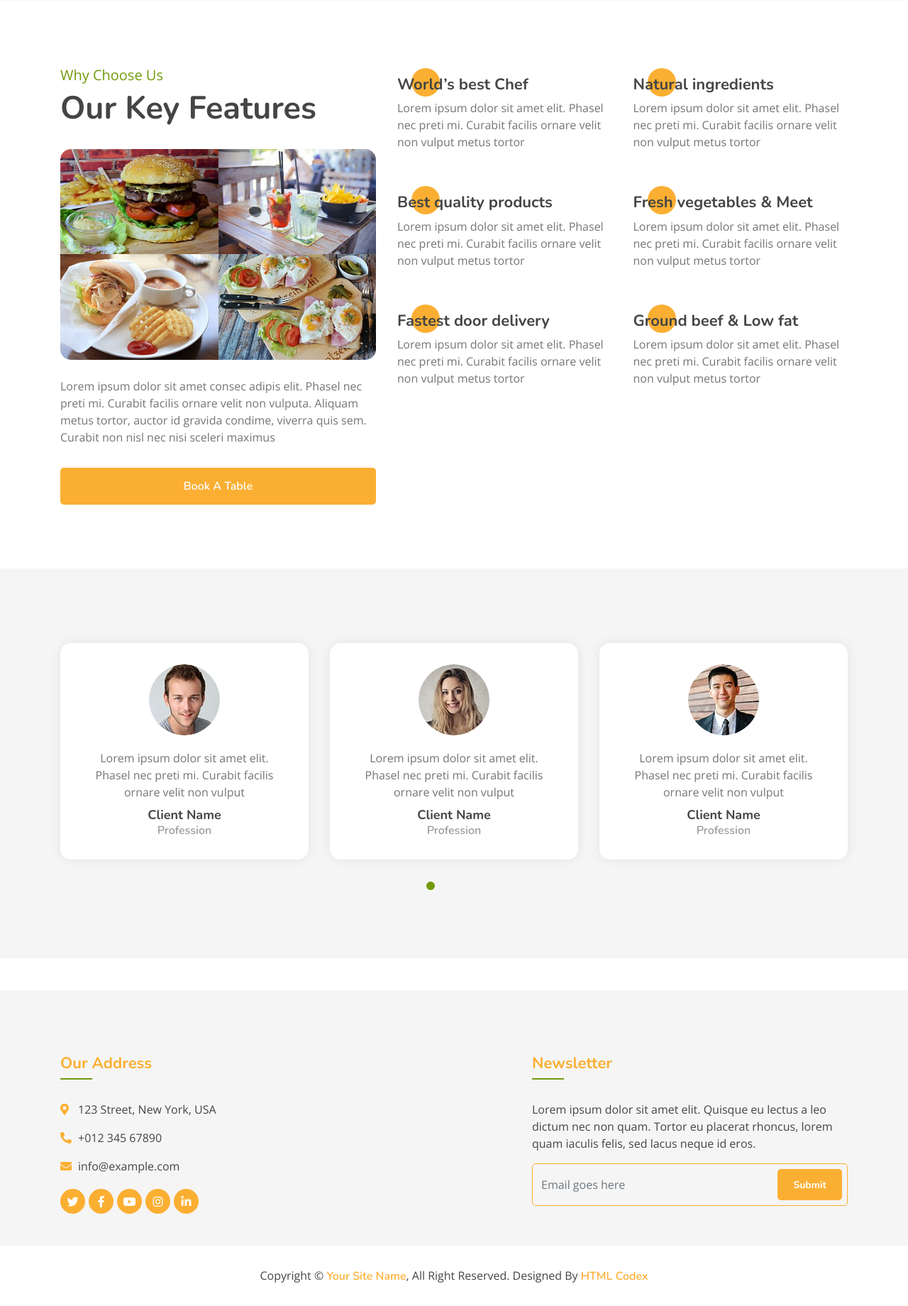
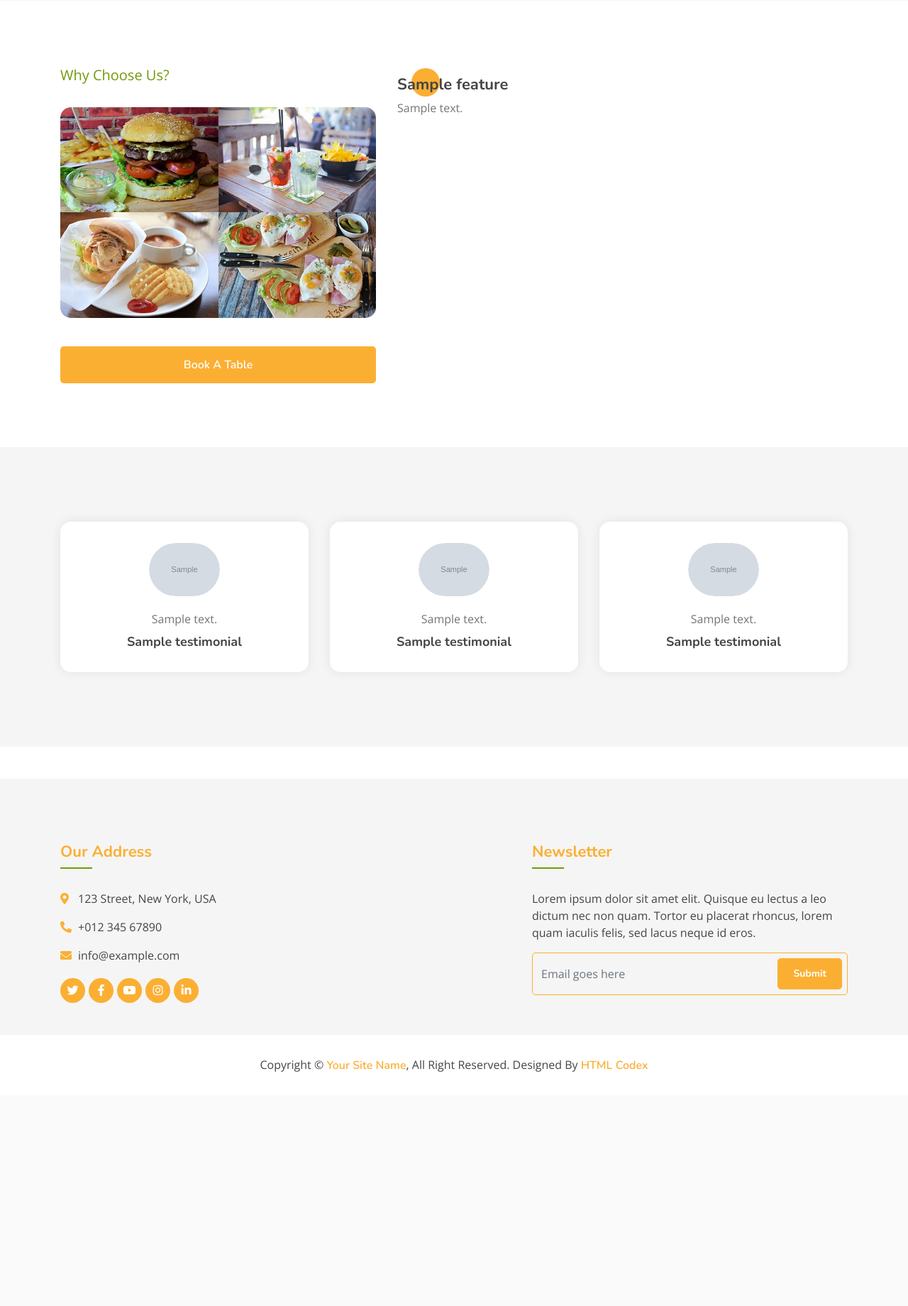
Before and after one commit to ifecog/IRestaurant, a Django app: page / in a window 1280 px wide. Shown: the part 1311-3151 px from the top of the page at 71% size. After the commit the page ends 2821 px from the top, so only its background shows below. Run offline with Django 4.2, Linux system fonts and the light colour scheme; tables that the repository leaves empty hold one stand-in row (values such as "Sample post"); grey boxes marked "Sample" are stand-in pictures; some libraries are stand-ins or nearby versions.

Commit message:
Dynamic home page configuration

```diff
--- a/meals/views.py
+++ b/meals/views.py
@@ -1,6 +1,13 @@
 from django.shortcuts import render
-from . import models
+from . models import Feature, Testimonial
 
 # Create your views here.
 def home(request):
-    return render(request, 'pages/home.html')
+    features = Feature.objects.all()
+    testimonials = Testimonial.objects.all()
+    context = {
+        'features': features,
+        'testimonials': testimonials,
+    }
+
+    return render(request, 'pages/home.html', context)
--- a/template/pages/home.html
+++ b/template/pages/home.html
@@ -109,8 +109,7 @@
     <div class="row">
       <div class="col-lg-5">
         <div class="section-header">
-          <p>Why Choose Us</p>
-          <h2>Our Key Features</h2>
+          <p>Why Choose Us?</p>
         </div>
         <div class="feature-text">
           <div class="feature-img">
@@ -129,81 +128,20 @@
               </div>
             </div>
           </div>
-          <p>
-            Lorem ipsum dolor sit amet consec adipis elit. Phasel nec preti mi.
-            Curabit facilis ornare velit non vulputa. Aliquam metus tortor,
-            auctor id gravida condime, viverra quis sem. Curabit non nisl nec
-            nisi sceleri maximus
-          </p>
           <a class="btn custom-btn" href="">Book A Table</a>
         </div>
       </div>
       <div class="col-lg-7">
         <div class="row">
+          {% for feature in features %}
           <div class="col-sm-6">
             <div class="feature-item">
               <i class="flaticon-cooking"></i>
-              <h3>World’s best Chef</h3>
-              <p>
-                Lorem ipsum dolor sit amet elit. Phasel nec preti mi. Curabit
-                facilis ornare velit non vulput metus tortor
-              </p>
+              <h3>{{feature.name}}</h3>
+              <p>{{feature.description}}</p>
             </div>
           </div>
-          <div class="col-sm-6">
-            <div class="feature-item">
-              <i class="flaticon-vegetable"></i>
-              <h3>Natural ingredients</h3>
-              <p>
-                Lorem ipsum dolor sit amet elit. Phasel nec preti mi. Curabit
-                facilis ornare velit non vulput metus tortor
-              </p>
-            </div>
-          </div>
-        </div>
-        <div class="row">
-          <div class="col-sm-6">
-            <div class="feature-item">
-              <i class="flaticon-medal"></i>
-              <h3>Best quality products</h3>
-              <p>
-                Lorem ipsum dolor sit amet elit. Phasel nec preti mi. Curabit
-                facilis ornare velit non vulput metus tortor
-              </p>
-            </div>
-          </div>
-          <div class="col-sm-6">
-            <div class="feature-item">
-              <i class="flaticon-meat"></i>
-              <h3>Fresh vegetables & Meet</h3>
-              <p>
-                Lorem ipsum dolor sit amet elit. Phasel nec preti mi. Curabit
-                facilis ornare velit non vulput metus tortor
-              </p>
-            </div>
-          </div>
-        </div>
-        <div class="row">
-          <div class="col-sm-6">
-            <div class="feature-item">
-              <i class="flaticon-courier"></i>
-              <h3>Fastest door delivery</h3>
-              <p>
-                Lorem ipsum dolor sit amet elit. Phasel nec preti mi. Curabit
-                facilis ornare velit non vulput metus tortor
-              </p>
-            </div>
-          </div>
-          <div class="col-sm-6">
-            <div class="feature-item">
-              <i class="flaticon-fruits-and-vegetables"></i>
-              <h3>Ground beef & Low fat</h3>
-              <p>
-                Lorem ipsum dolor sit amet elit. Phasel nec preti mi. Curabit
-                facilis ornare velit non vulput metus tortor
-              </p>
-            </div>
-          </div>
+          {% endfor %}
         </div>
       </div>
     </div>
@@ -215,50 +153,15 @@
 <div class="testimonial">
   <div class="container">
     <div class="owl-carousel testimonials-carousel">
+      {% for testimonial in testimonials %}
       <div class="testimonial-item">
         <div class="testimonial-img">
-          <img src="{% static 'img/testimonial-1.jpg' %}" alt="Image" />
+          <img src="{{testimonial.image.url}}" alt="Image" />
         </div>
-        <p>
-          Lorem ipsum dolor sit amet elit. Phasel nec preti mi. Curabit facilis
-          ornare velit non vulput
-        </p>
-        <h2>Client Name</h2>
-        <h3>Profession</h3>
+        <p>{{testimonial.body}}</p>
+        <h2>{{testimonial.name}}</h2>
       </div>
-      <div class="testimonial-item">
-        <div class="testimonial-img">
-          <img src="{% static 'img/testimonial-2.jpg' %}" alt="Image" />
-        </div>
-        <p>
-          Lorem ipsum dolor sit amet elit. Phasel nec preti mi. Curabit facilis
-          ornare velit non vulput
-        </p>
-        <h2>Client Name</h2>
-        <h3>Profession</h3>
-      </div>
-      <div class="testimonial-item">
-        <div class="testimonial-img">
-          <img src="{% static 'img/testimonial-3.jpg' %}" alt="Image" />
-        </div>
-        <p>
-          Lorem ipsum dolor sit amet elit. Phasel nec preti mi. Curabit facilis
-          ornare velit non vulput
-        </p>
-        <h2>Client Name</h2>
-        <h3>Profession</h3>
-      </div>
-      <div class="testimonial-item">
-        <div class="testimonial-img">
-          <img src="{% static 'img/testimonial-4.jpg' %}" alt="Image" />
-        </div>
-        <p>
-          Lorem ipsum dolor sit amet elit. Phasel nec preti mi. Curabit facilis
-          ornare velit non vulput
-        </p>
-        <h2>Client Name</h2>
-        <h3>Profession</h3>
-      </div>
+      {% endfor %}
     </div>
   </div>
 </div>
```
